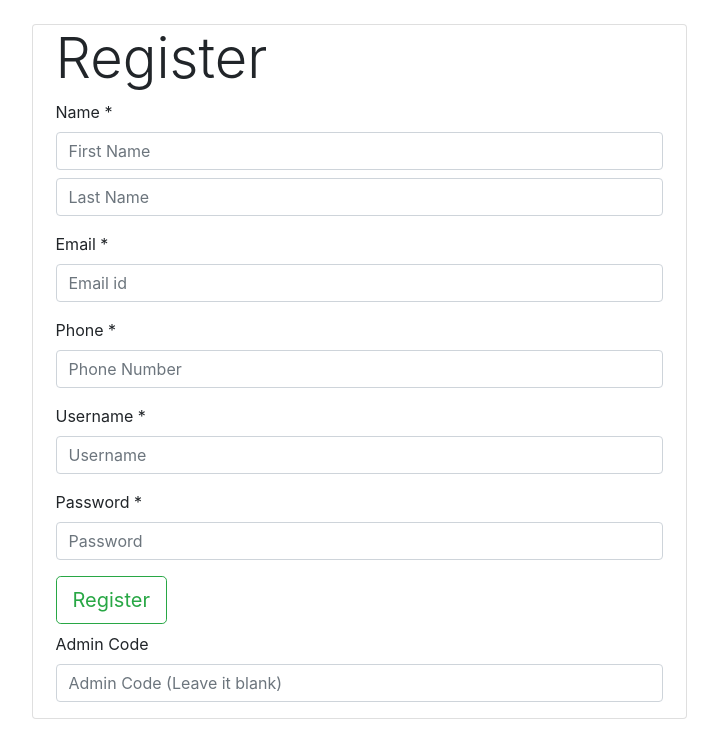
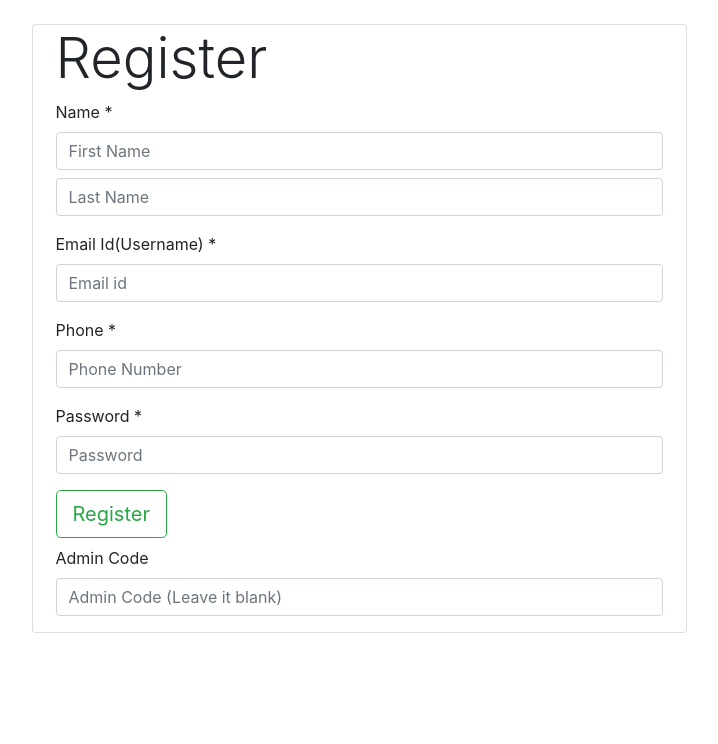
Before and after one commit to vishnumanikantan/blog, a Node server app: page /register in a window 1280 px wide. Shown: the part 56-800 px from the top of the page, without its empty margins (305-1023 px from the left). Run offline with Node 20, Linux system fonts and the light colour scheme; some libraries are stand-ins or nearby versions.

Commit message:
Made username as email

```diff
--- a/app.js
+++ b/app.js
@@ -65,7 +65,7 @@ app.post("/register", function(req, res){
         username: req.body.username,
         firstName: req.body.firstName,
         lastName: req.body.lastName,
-        email: req.body.email,
+        email: req.body.username,
         phone: req.body.phone
       });
 
--- a/views/blog/login.ejs
+++ b/views/blog/login.ejs
@@ -5,8 +5,8 @@
     <h1 class="display-4 mx-2">Login</h1>
     <form class="mx-2" action="/login" method="POST">
         <div class="form-group">
-            <label for="username">Username *</label>
-            <input type="text" class="form-control" id="username" placeholder="Username" name="username" required>
+            <label for="username">Email Id *</label>
+            <input type="text" class="form-control" id="username" placeholder="Email Id" name="username" required>
         </div>
         <div class="form-group">
             <label for="passwo">Password *</label>
--- a/views/blog/register.ejs
+++ b/views/blog/register.ejs
@@ -10,16 +10,12 @@
             <input type="text" class="form-control" placeholder="Last Name" name="lastName" required>
         </div>
         <div class="form-group">
-            <label for="email">Email *</label>
-            <input type="email" class="form-control" id="email" placeholder="Email id" name="email" required>
+            <label for="email">Email Id(Username) *</label>
+            <input type="email" class="form-control" id="email" placeholder="Email id" name="username" required>
         </div>
         <div class="form-group">
             <label for="phone">Phone *</label>
             <input type="tel" class="form-control" id="phone" placeholder="Phone Number" name="phone" required>
-        </div>
-        <div class="form-group">
-            <label for="username">Username *</label>
-            <input type="text" class="form-control" id="username" placeholder="Username" name="username" required>
         </div>
         <div class="form-group">
             <label for="password">Password *</label>
```
